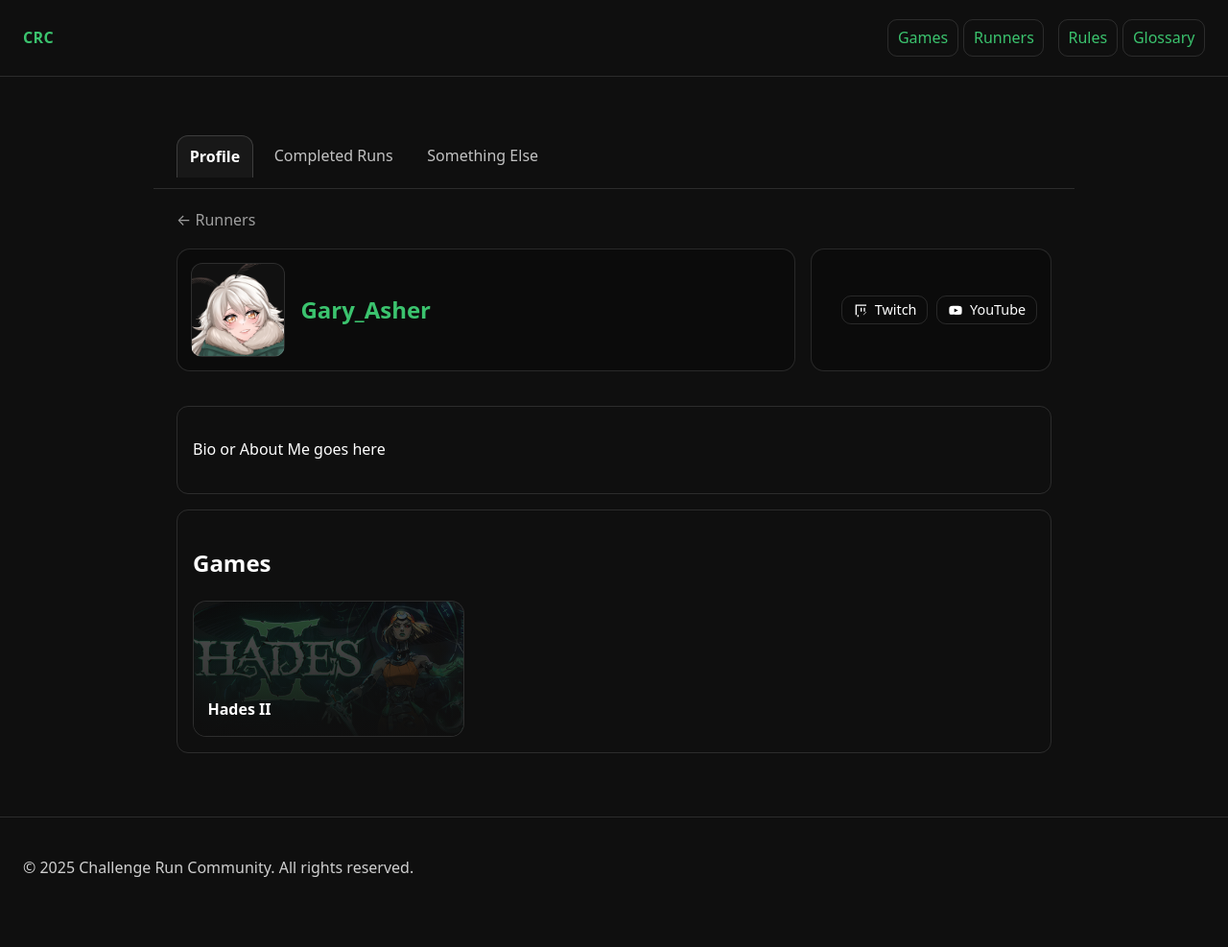
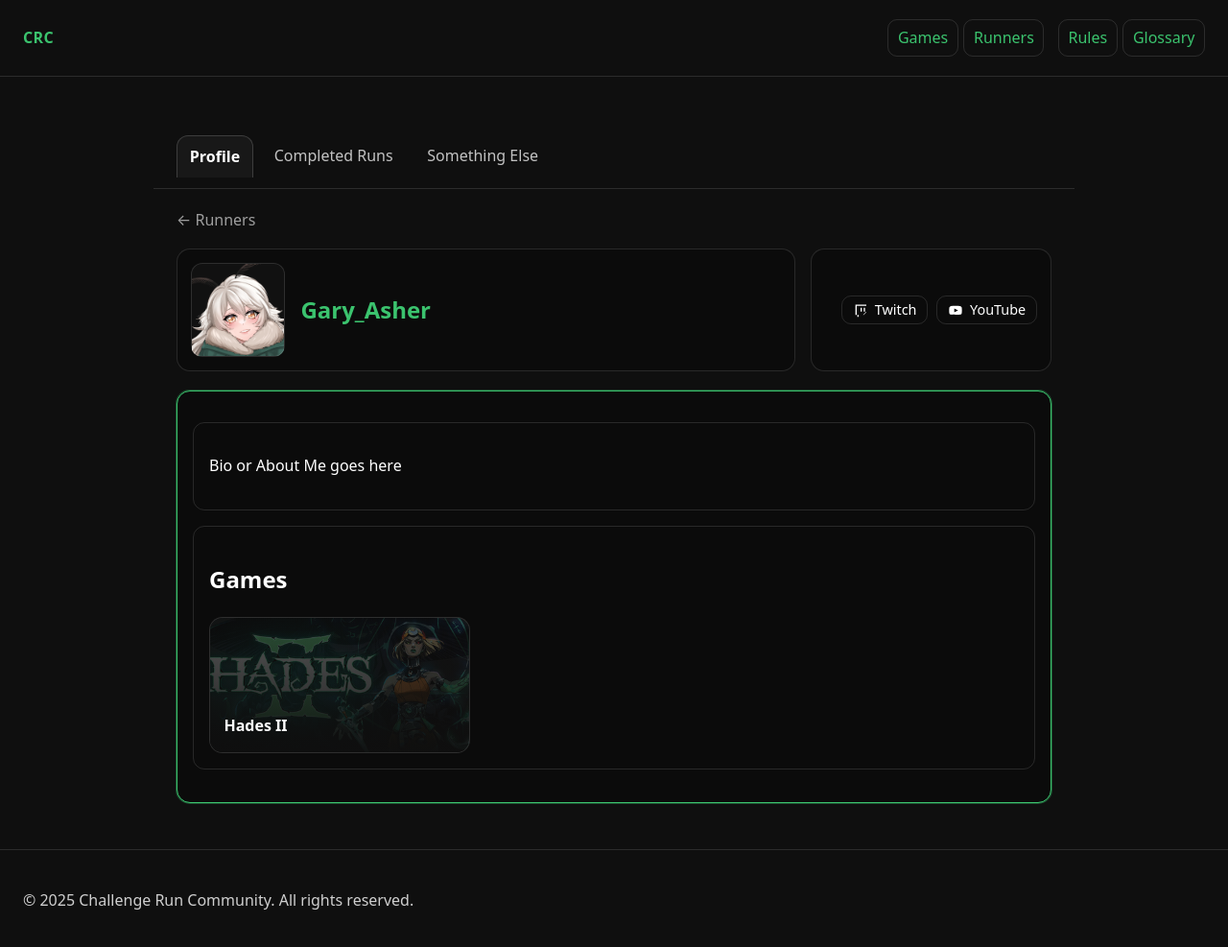
Before and after one commit to GaryAsher/challenge-run-site, a Jekyll site: the page built from _runners/gary-asher.md, in a window 1280 px wide and 990 px high. Shown: the top 987 px of the window at 96% size. Built offline with Jekyll 4.4.1, drawn with Linux system fonts in a browser that asks for light colours.

Commit message:
Add cards to inactive runners tabs.

```diff
--- a/assets/style.css
+++ b/assets/style.css
@@ -412,6 +412,7 @@
 
 .runner-link:hover {
   opacity: 0.9;
+  text-decoration: none;
 }
 
 /* ============================================================
@@ -423,9 +424,8 @@
   flex: 0 0 16px;
   display: inline-block;
   vertical-align: middle;
-
-  /* small optical nudge so icons look level */
   transform: translateY(0.5px);
+  fill: currentColor;
 }
 
 .runner-link span {
@@ -486,14 +486,28 @@
   outline-offset: 2px;
 }
 
+/* ============================================================
+   Runner Tab Panels (boxed content areas)
+   ============================================================ */
 .tab-panel {
-   display: none;
-   min-height: 40vh;
-   overflow-y: auto;
+  display: none;
+
+  border: 1px solid var(--border);
+  border-radius: 14px;
+  background: #0b0b0b;
+
+  padding: 1rem;
+  margin-top: 1rem;
+
+  min-height: 40vh;
+  overflow-y: auto;
 }
 
 .tab-panel.active {
   display: block;
+
+  border-color: var(--accent);
+  box-shadow: 0 0 0 1px rgba(59, 195, 110, 0.35);
 }
 
 /* ============================================================
```
